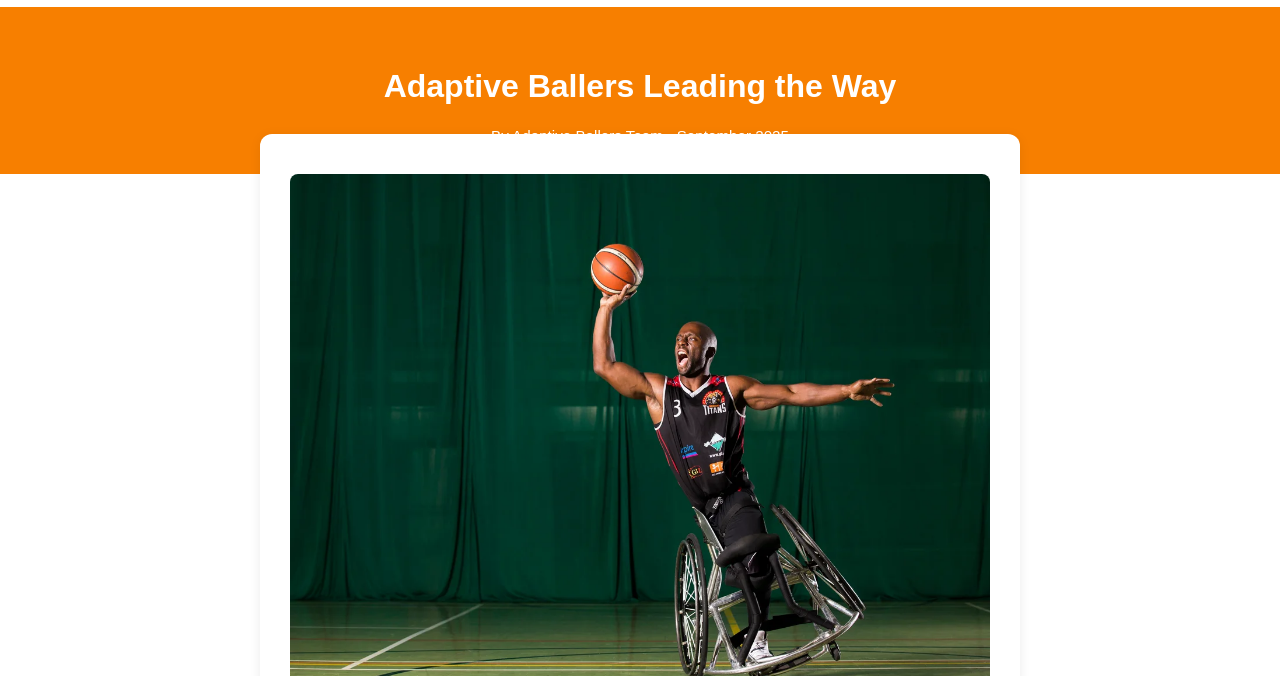
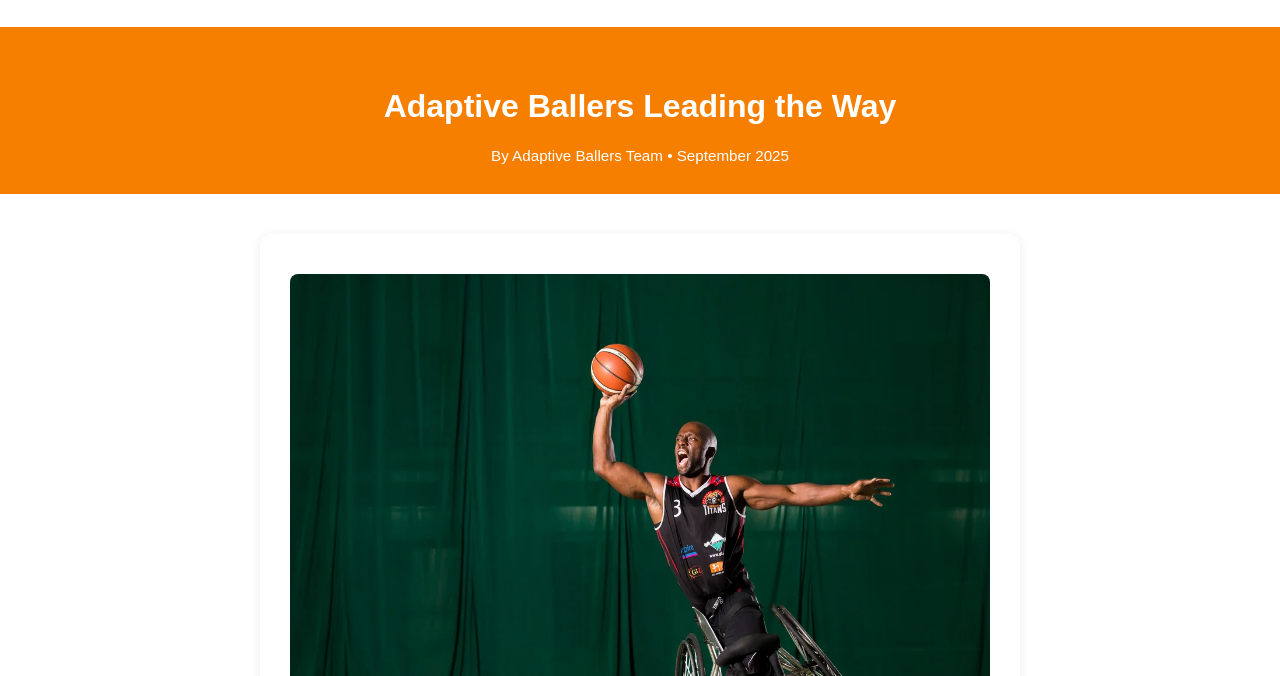
Before and after one commit to LottieJudge/adaptiveBallers, a plain HTML site: page articles/leading-the-way.html in a window 1280 px wide. Shown: the part 124-800 px from the top of the page. Drawn offline with Linux system fonts and the light colour scheme.

Commit message:
css edits

```diff
--- a/articles/blog.css
+++ b/articles/blog.css
@@ -3,10 +3,11 @@
   color: #fff;
   padding: 40px 0 20px 0;
   text-align: center;
+  margin-top: 20px;
 }
 .blog-article-content {
   max-width: 700px;
-  margin: -40px auto 40px auto;
+  margin: 40px auto 40px auto;
   background: #fff;
   border-radius: 12px;
   box-shadow: 0 2px 12px rgba(0,0,0,0.08);
@@ -20,6 +21,7 @@
   width: 100%;
   border-radius: 8px;
   margin-bottom: 25px;
+
 }
 .blog-article-meta {
   font-size: 0.95em;
```
